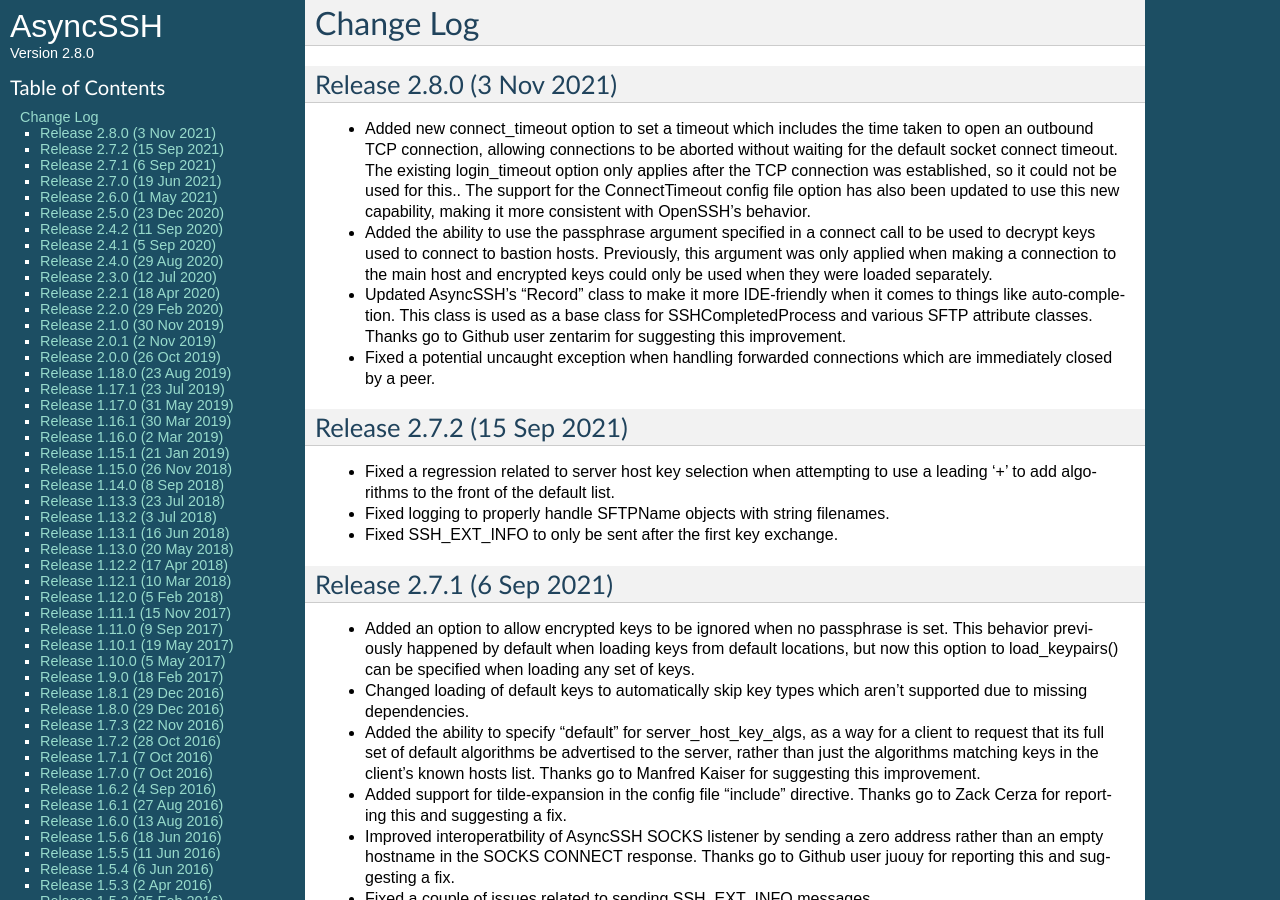
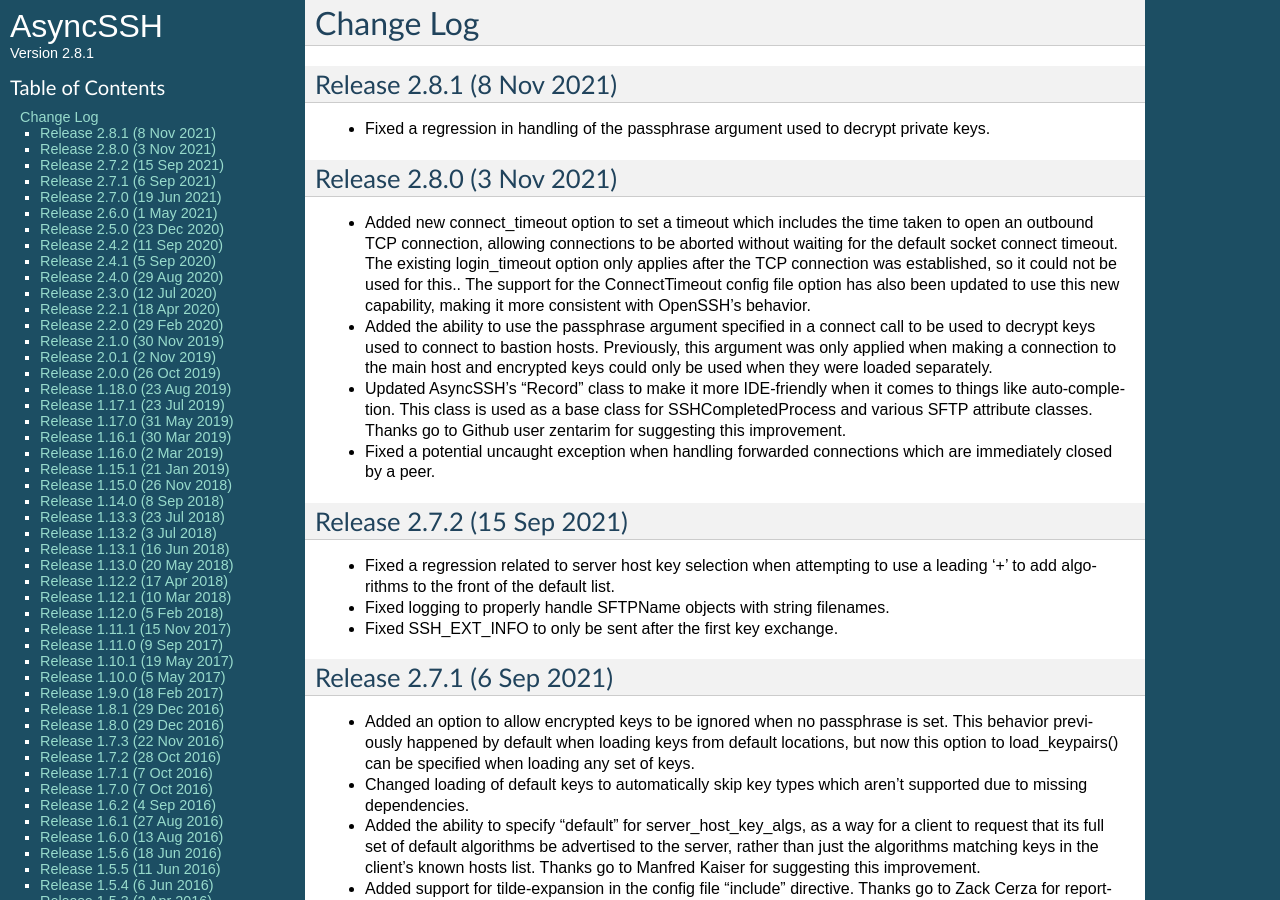
Before and after one commit to ronf/asyncssh, a Sphinx documentation site: the page built from docs/changes.rst, in a window 1280 px wide and 900 px high. Built offline with Sphinx 7.4.7, drawn with Linux system fonts in a browser that asks for light colours.

Commit message:
Bump version number up to 2.8.1 and update change log

```diff
--- a/asyncssh/version.py
+++ b/asyncssh/version.py
@@ -26,4 +26,4 @@ __author_email__ = 'ronf@timeheart.net'
 
 __url__ = 'http://asyncssh.timeheart.net'
 
-__version__ = '2.8.0'
+__version__ = '2.8.1'
--- a/docs/changes.rst
+++ b/docs/changes.rst
@@ -2,6 +2,12 @@
 
 Change Log
 ==========
+
+Release 2.8.1 (8 Nov 2021)
+--------------------------
+
+* Fixed a regression in handling of the passphrase argument used to
+  decrypt private keys.
 
 Release 2.8.0 (3 Nov 2021)
 --------------------------
```
